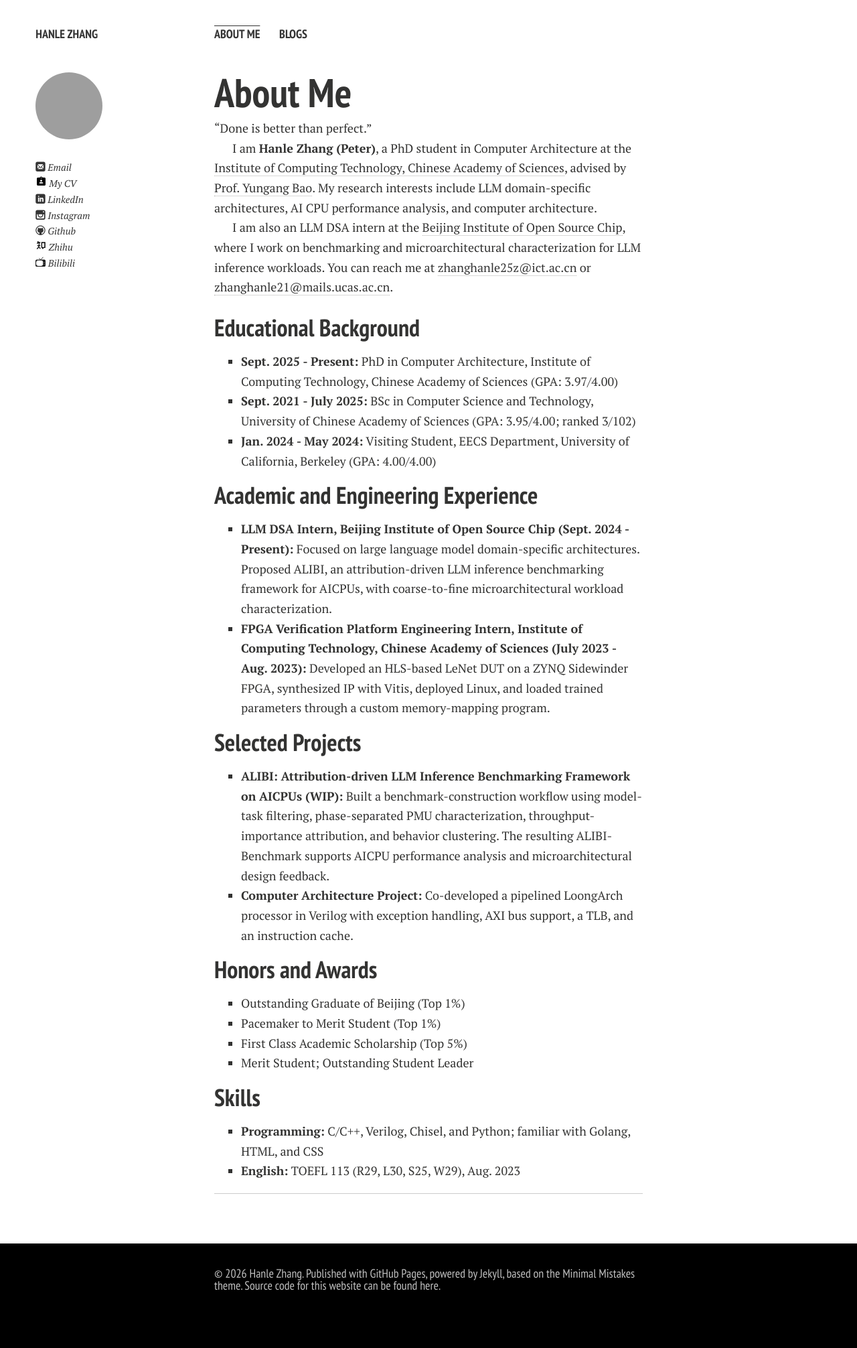
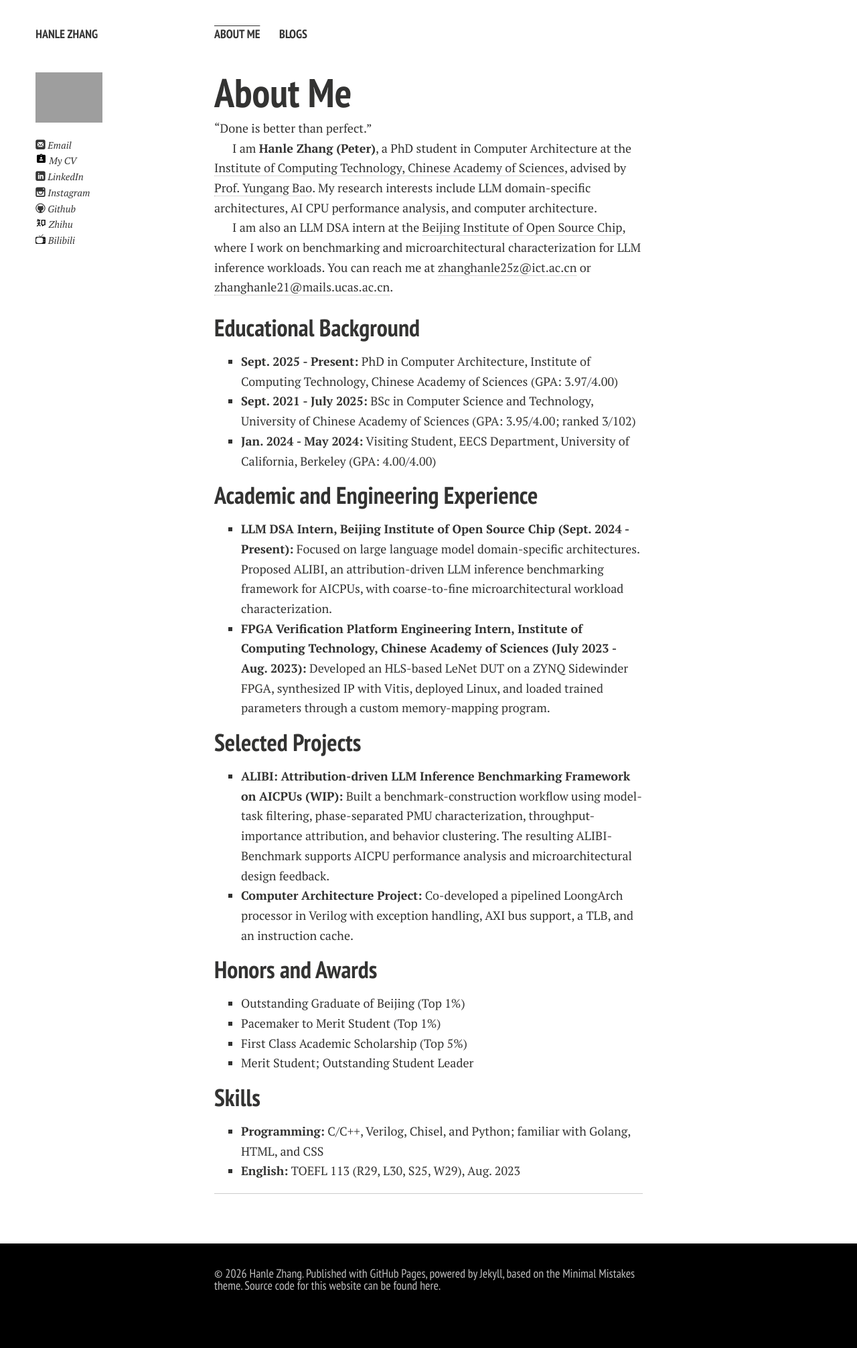
Before and after one commit to LeleCheung/LeleCheung.github.io, a Jekyll site: the page built from index.md, in a window 1280 px wide. Shown: the whole page at 67% size. Built offline with Jekyll 4.4.1, drawn with Linux system fonts in a browser that asks for light colours; nearby versions of some CDN libraries; comment, search, counter and statistics services are not loaded; a style sheet for code colours, icons or effects is not loaded; our own code applies the rules of GitHub Pages for plain Markdown files.

Commit message:
Update portrait and preserve full image

```diff
--- a/_includes/author-bio.html
+++ b/_includes/author-bio.html
@@ -1,4 +1,4 @@
-<img src="{{ site.url }}/images/{{ site.owner.avatar }}" class="bio-photo" alt="{{ site.owner.name }} bio photo" width="100" height="100"></a>
+<img src="{{ site.url }}/images/{{ site.owner.avatar }}" class="bio-photo" alt="{{ site.owner.name }} bio photo" width="100"></a>
 
 <!-- <h4>{{ site.owner.name }}</h4> -->
 
--- a/_includes/head.html
+++ b/_includes/head.html
@@ -46,6 +46,7 @@
 
 <!-- For all browsers -->
 <link rel="stylesheet" href="/assets/css/main.css">
+<link rel="stylesheet" href="/assets/css/portrait.css">
 
 <!--[if (lt IE 9) & (!IEMobile)]>
 <link rel="stylesheet" href="/assets/css/ie.css">
--- /dev/null
+++ b/assets/css/portrait.css
@@ -0,0 +1,11 @@
+/* Preserve the full portrait instead of forcing a circular crop. */
+.article-author-top img.bio-photo,
+.article-author-bottom img.bio-photo {
+  display: block;
+  width: 100px;
+  max-width: 100%;
+  height: auto;
+  -webkit-border-radius: 0;
+  -moz-border-radius: 0;
+  border-radius: 0;
+}
--- a/assets/less/page.less
+++ b/assets/less/page.less
@@ -135,7 +135,11 @@ html {
 		border-bottom: 0 solid transparent;
 	}
 	img.bio-photo {
-		.rounded(100px);
+		display: block;
+		width: 100px;
+		max-width: 100%;
+		height: auto;
+		.rounded(0);
 	}
 }
 .article-author-top {
```
Also changed, not shown: 1 other file.
